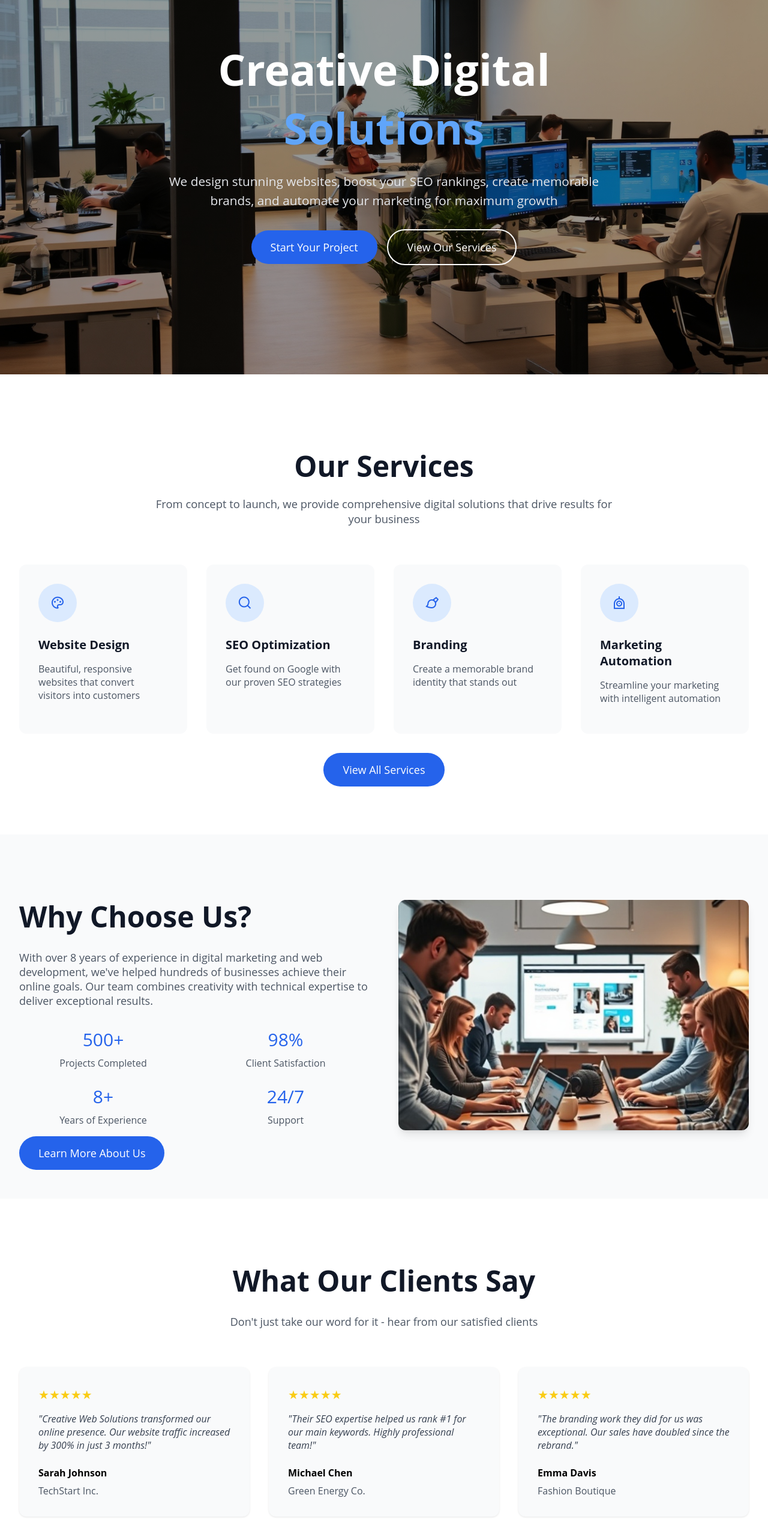
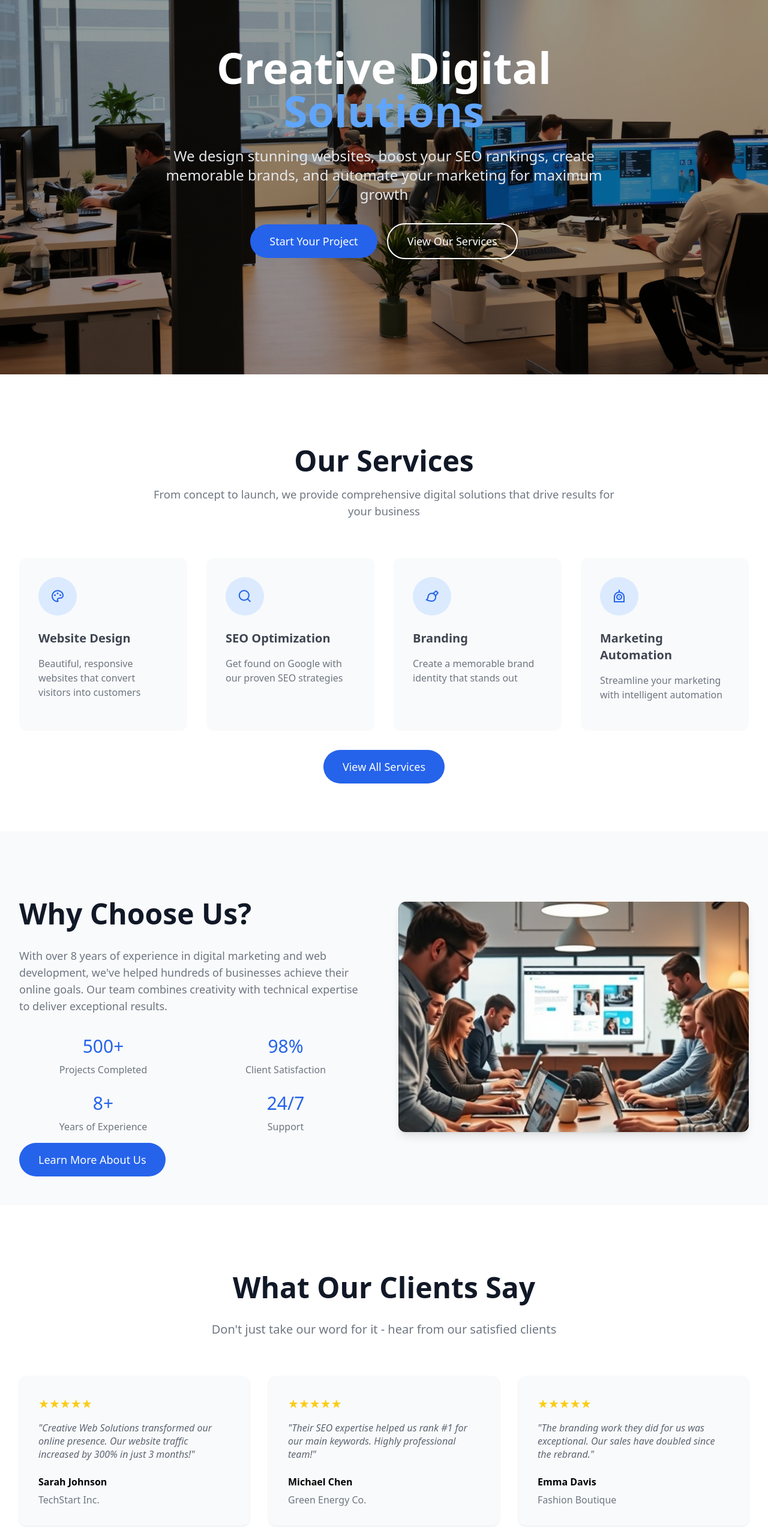
Before and after one commit to code-blooded-developer/creativewebsolutions, an Astro site: page / in a window 1280 px wide. Shown: the part 240-2797 px from the top of the page at 60% size. Built offline with nearby package versions, Linux system fonts and the light colour scheme; Astro itself is replaced by a stand-in of ours.

Commit message:
Fixed homepage layout

```diff
--- /dev/null
+++ b/src/components/Container.astro
@@ -0,0 +1,13 @@
+<div class="container">
+  <slot />
+</div>
+
+<style>
+  .container {
+    padding-left: 2rem;
+    padding-right: 2rem;
+    margin-left: auto;
+    margin-right: auto;
+    max-width: 100rem;
+  }
+</style>
--- a/src/components/Footer.astro
+++ b/src/components/Footer.astro
@@ -134,6 +134,8 @@ import Logo from "./Logo.astro";
   p {
     color: #9ca3af;
     max-width: 30rem;
+    margin-bottom: 1.5rem;
+    font-weight: 300;
   }
 
   .social-icons {
@@ -155,6 +157,8 @@ import Logo from "./Logo.astro";
 
   .footer-heading {
     font-size: 1.125rem;
+    line-height: 1.75rem;
+    font-weight: 600;
   }
 
   .services-list {
@@ -163,12 +167,13 @@ import Logo from "./Logo.astro";
     padding: 0;
     display: flex;
     flex-direction: column;
-    gap: 0.5rem;
+    gap: 1rem;
   }
 
   .service-link {
     text-decoration: none;
     color: #9ca3af;
+    font-weight: 300;
   }
 
   .footer-bottom {
--- a/src/components/Header.astro
+++ b/src/components/Header.astro
@@ -77,10 +77,12 @@ const navItems = [
     .get-quote {
       background-color: #2563eb;
       color: white;
-      padding: 0.5rem 1rem;
+      padding: 0.5rem 1.5rem;
       border-radius: 9999px;
       text-decoration: none;
       white-space: nowrap;
+      font-size: 0.875rem;
+      line-height: 1.25rem;
     }
 
     .get-quote:hover {
@@ -108,6 +110,7 @@ const navItems = [
       display: flex;
       flex-direction: column;
       padding: 0.5rem;
+      padding-bottom: 0.75rem;
     }
 
     @media (max-width: 768px) {
@@ -121,6 +124,8 @@ const navItems = [
 
       .get-quote {
         border-radius: 0.5rem;
+        font-size: 1rem;
+        padding-left: 0.8rem;
       }
     }
 
--- a/src/components/Home.astro
+++ b/src/components/Home.astro
@@ -1,4 +1,5 @@
 ---
+import Container from "../components/Container.astro";
 import About from "./HomePageSections/About.astro";
 import Testimonials from "./HomePageSections/Testimonials.astro";
 import CTA from "./HomePageSections/CTA.astro";
@@ -8,7 +9,7 @@ import Service from "./HomePageSections/Services.astro";
 <div>
   <!-- Hero Section -->
   <section class="hero">
-    <div class="container">
+    <Container>
       <div class="content">
         <h1 class="title">
           Creative Digital
@@ -23,7 +24,7 @@ import Service from "./HomePageSections/Services.astro";
           <a href="/services" class="button secondary">View Our Services</a>
         </div>
       </div>
-    </div>
+    </Container>
   </section>
 
   <!-- Services Section -->
@@ -51,14 +52,6 @@ import Service from "./HomePageSections/Services.astro";
     justify-content: center;
   }
 
-  .container {
-    padding-left: 2rem;
-    padding-right: 2rem;
-    margin-left: auto;
-    margin-right: auto;
-    max-width: 100rem;
-  }
-
   .content {
     text-align: center;
     color: white;
@@ -67,6 +60,7 @@ import Service from "./HomePageSections/Services.astro";
   .title {
     font-size: 4.5rem;
     margin-bottom: 1.5rem;
+    line-height: 1;
   }
 
   .subtitle {
@@ -75,8 +69,9 @@ import Service from "./HomePageSections/Services.astro";
   }
 
   .description {
-    font-size: 1.3rem;
+    font-size: 1.5rem;
     line-height: 2rem;
+    font-weight: 300;
     color: #e5e7eb;
     max-width: 48rem;
     margin-bottom: 2rem;
--- a/src/components/HomePageSections/About.astro
+++ b/src/components/HomePageSections/About.astro
@@ -1,9 +1,10 @@
 ---
+import Container from "../../components/Container.astro";
 import aboutSectionImage from "../../assets/about-section.jpg";
 ---
 
 <section class="about">
-  <div class="container">
+  <Container>
     <div class="content">
       <div>
         <h2 class="section-title">Why Choose Us?</h2>
@@ -42,21 +43,13 @@ import aboutSectionImage from "../../assets/about-section.jpg";
         />
       </div>
     </div>
-  </div>
+  </Container>
 </section>
 
 <style>
   .about {
     padding: 4rem 0;
     background-color: #f9fafb;
-  }
-
-  .container {
-    padding-left: 2rem;
-    padding-right: 2rem;
-    margin-left: auto;
-    margin-right: auto;
-    max-width: 100rem;
   }
 
   .content {
@@ -79,8 +72,10 @@ import aboutSectionImage from "../../assets/about-section.jpg";
 
   .section-description {
     font-size: 1.125rem;
+    line-height: 1.75rem;
     color: #4b5563;
     margin-bottom: 2rem;
+    opacity: 0.8;
   }
 
   .button {
@@ -119,6 +114,7 @@ import aboutSectionImage from "../../assets/about-section.jpg";
 
   .label {
     color: #4b5563;
+    opacity: 0.8;
   }
 
   .about-image {
--- a/src/components/HomePageSections/CTA.astro
+++ b/src/components/HomePageSections/CTA.astro
@@ -1,12 +1,16 @@
+---
+import Container from "../../components/Container.astro";
+---
+
 <section class="cta-section">
-  <div class="container">
+  <Container>
     <h2 class="section-title">Ready to Grow Your Business?</h2>
     <p class="section-description">
       Let's discuss your project and create a digital solution that drives real
       results. Get a free consultation today!
     </p>
     <a href="/contact" class="button">Get Free Consultation</a>
-  </div>
+  </Container>
 </section>
 
 <style>
@@ -17,14 +21,6 @@
     text-align: center;
   }
 
-  .container {
-    padding-left: 2rem;
-    padding-right: 2rem;
-    margin-left: auto;
-    margin-right: auto;
-    max-width: 100rem;
-  }
-
   .section-title {
     font-size: 3rem;
     margin-bottom: 1.5rem;
@@ -32,6 +28,8 @@
 
   .section-description {
     font-size: 1.25rem;
+    line-height: 1.75rem;
+    font-weight: 300;
     max-width: 48rem;
     margin-left: auto;
     margin-right: auto;
--- a/src/components/HomePageSections/Services.astro
+++ b/src/components/HomePageSections/Services.astro
@@ -1,4 +1,5 @@
 ---
+import Container from "../../components/Container.astro";
 import ServiceCard from "../ServiceCard.astro";
 
 const services = [
@@ -27,7 +28,7 @@ const services = [
 ---
 
 <section class="services">
-  <div class="container">
+  <Container>
     <div class="services-content">
       <h2 class="section-title">Our Services</h2>
       <p class="section-description">
@@ -51,18 +52,10 @@ const services = [
     <div class="buttons" style="margin-top: 2rem;">
       <a href="/services" class="button">View All Services</a>
     </div>
-  </div>
+  </Container>
 </section>
 
 <style>
-  .container {
-    padding-left: 2rem;
-    padding-right: 2rem;
-    margin-left: auto;
-    margin-right: auto;
-    max-width: 100rem;
-  }
-
   .services {
     padding-top: 5rem;
     padding-bottom: 5rem;
@@ -76,16 +69,19 @@ const services = [
 
   .section-title {
     font-size: 3rem;
+    line-height: 1;
     margin-bottom: 1rem;
     color: #111827;
   }
 
   .section-description {
     font-size: 1.15rem;
+    line-height: 1.75rem;
     color: #4b5563;
     max-width: 48rem;
     margin-left: auto;
     margin-right: auto;
+    opacity: 0.8;
   }
 
   .services-grid {
--- a/src/components/HomePageSections/Testimonials.astro
+++ b/src/components/HomePageSections/Testimonials.astro
@@ -1,4 +1,6 @@
 ---
+import Container from "../../components/Container.astro";
+
 const testimonials = [
   {
     name: "Sarah Johnson",
@@ -22,7 +24,7 @@ const testimonials = [
 ---
 
 <section class="testimonials-section">
-  <div class="container">
+  <Container>
     <div class="testimonials-content">
       <h2 class="section-title">What Our Clients Say</h2>
       <p class="section-description">
@@ -39,30 +41,20 @@ const testimonials = [
             </div>
             <p class="testimonial-text">"{testimonial.text}"</p>
             <div>
-              <div class="testimonial-author">
-                <strong>{testimonial.name}</strong>
-              </div>
+              <div class="testimonial-author">{testimonial.name}</div>
               <div class="company">{testimonial.company}</div>
             </div>
           </div>
         ))
       }
     </div>
-  </div>
+  </Container>
 </section>
 
 <style>
   .testimonials-section {
     padding: 4rem 0;
     background-color: white;
-  }
-
-  .container {
-    padding-left: 2rem;
-    padding-right: 2rem;
-    margin-left: auto;
-    margin-right: auto;
-    max-width: 100rem;
   }
 
   .testimonials-content {
@@ -77,7 +69,9 @@ const testimonials = [
   }
 
   .section-description {
-    font-size: 1.125rem;
+    font-size: 1.25rem;
+    line-height: 1.75rem;
+    opacity: 0.8;
     color: #4b5563;
   }
 
@@ -101,6 +95,7 @@ const testimonials = [
   }
 
   .testimonial-author {
+    font-weight: 600;
     margin-bottom: 0.5rem;
   }
 
@@ -108,10 +103,13 @@ const testimonials = [
     font-style: italic;
     color: #374151;
     margin-bottom: 1.5rem;
+    opacity: 0.8;
+    font-weight: 300;
   }
 
   .company {
     color: #4b5563;
+    opacity: 0.8;
   }
 
   @media (max-width: 768px) {
--- a/src/components/Link.astro
+++ b/src/components/Link.astro
@@ -10,9 +10,17 @@ const { href, title } = Astro.props;
   .nav-link {
     text-decoration: none;
     color: #374151;
-    padding: 1rem;
+    font-size: 0.875rem;
+    line-height: 1.5rem;
+    padding: 0.5rem 0.75rem;
   }
   .nav-link:hover {
     color: #2563eb;
   }
+
+  @media (max-width: 768px) {
+    .nav-link {
+      font-size: 1rem;
+    }
+  }
 </style>
--- a/src/components/Logo.astro
+++ b/src/components/Logo.astro
@@ -3,7 +3,8 @@
 <style>
   .logo {
     font-family: "Pacifico", cursive;
-    font-size: 2rem;
+    font-size: 1.875rem;
+    line-height: 2.25rem;
     color: #2563eb;
     text-decoration: none;
   }
--- a/src/components/ServiceCard.astro
+++ b/src/components/ServiceCard.astro
@@ -33,10 +33,15 @@ const { icon, title, description } = Astro.props;
   .service-title {
     color: #111827;
     font-size: 1.25rem;
+    line-height: 1.75rem;
+    font-weight: 600;
     margin-bottom: 1rem;
+    opacity: 0.8;
   }
 
   .service-description {
     color: #4b5563;
+    line-height: 1.5rem;
+    opacity: 0.8;
   }
 </style>
--- a/src/styles/global.css
+++ b/src/styles/global.css
@@ -2,7 +2,7 @@ html,
 body {
   margin: 0;
   padding: 0;
-  font-family: "Open Sans", sans-serif;
+  font-family: ui-sans-serif, system-ui, sans-serif, "Apple Color Emoji",
+    "Segoe UI Emoji", "Segoe UI Symbol", "Noto Color Emoji";
   font-size: 16px;
-  font-weight: 500;
 }
```
